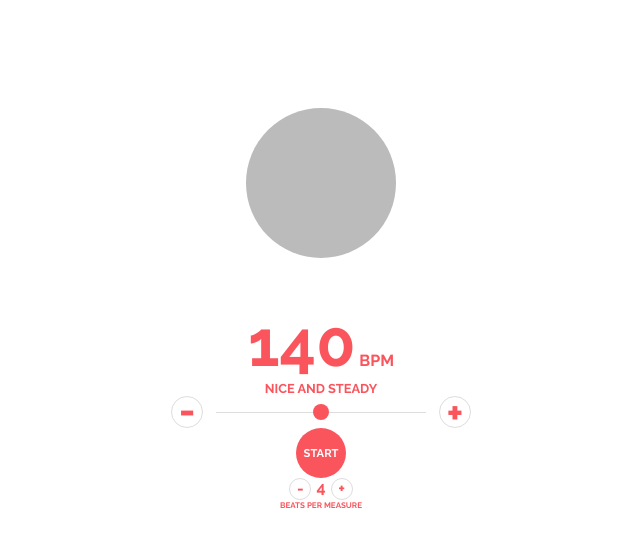
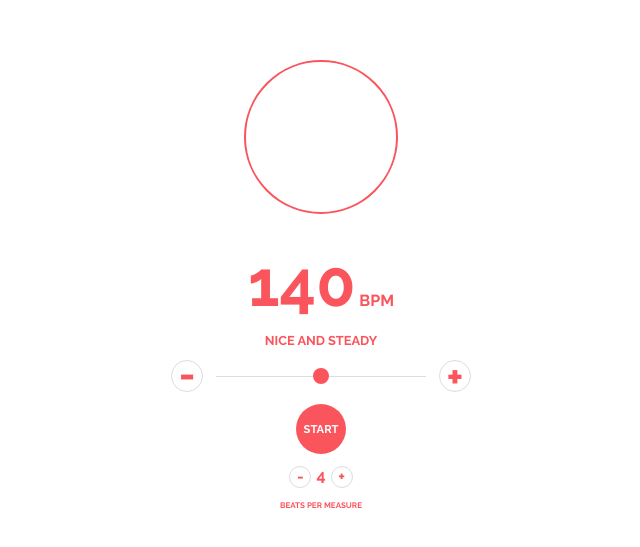
Before and after one commit to dsfhdshdjtsb/synced-metronome, a website with bundled scripts: page pages/server_met.html in a window 1280 px wide. Shown: the part 115-662 px from the top of the page, without its empty margins (319-959 px from the left). Built offline with nearby package versions, Linux system fonts and the light colour scheme; no server answers.

Commit message:
i aht e my life

```diff
--- a/css/server_met.css
+++ b/css/server_met.css
@@ -50,10 +50,11 @@ body{
 .dot {
   height: 150px;
   width: 150px;
-  background-color: #bbb;
+  border: 2px solid;
+  background-color: white;
   border-radius: 50%;
   display: inline-block;
-  margin: auto;
+  margin: 0 auto 20px auto;
 }
 
 .tempo-settings .adjust-tempo-btn:hover {
```
